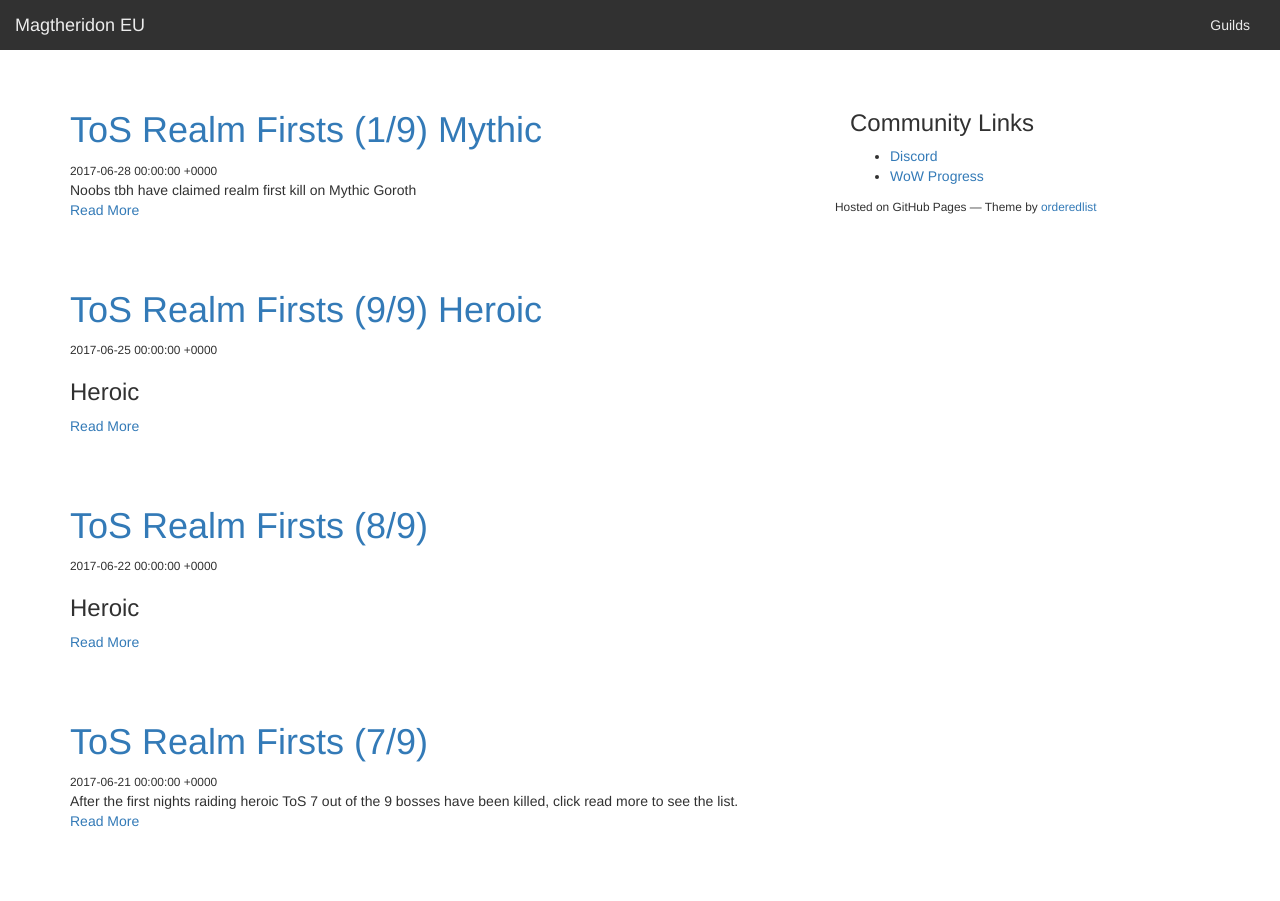
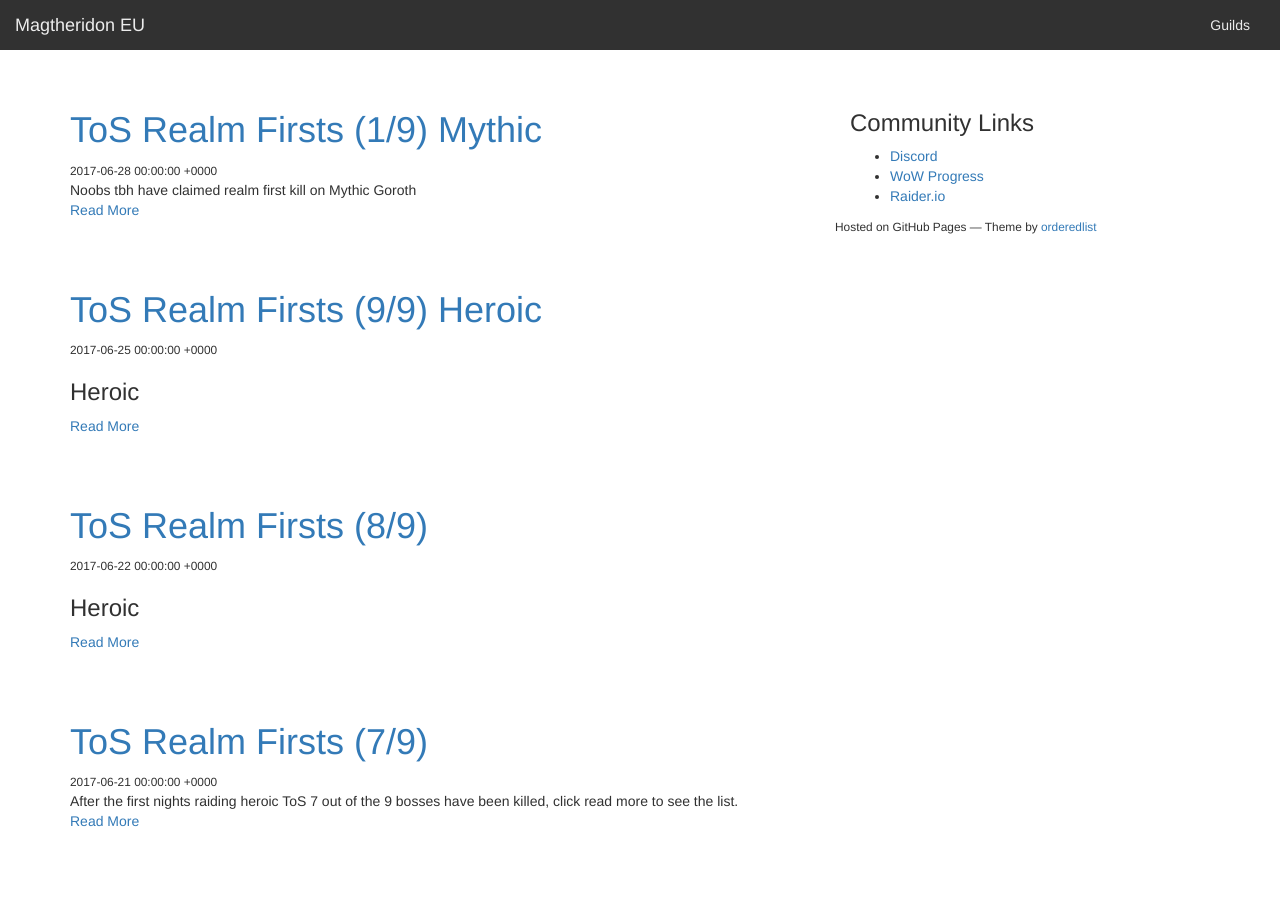
Before and after one commit to MagtheridonEU/magtheridoneu.github.io, a Jekyll site: the page built from index.html, in a window 1280 px wide. Built offline with Jekyll 4.4.1, drawn with Linux system fonts in a browser that asks for light colours; nearby versions of some CDN libraries; a script that is not in the unit is left out.

Commit message:
Update sidebar.html

```diff
--- a/_includes/sidebar.html
+++ b/_includes/sidebar.html
@@ -1,5 +1,6 @@
 <h3>Community Links</h3>
 <ul>
-<li><a href="https://discordapp.com/invite/KvdhrmB">Discord</a></li>
-<li><a href="https://www.wowprogress.com/pve/eu/magtheridon">WoW Progress</a></li>
+  <li><a href="https://discordapp.com/invite/KvdhrmB" target="_blank" rel="nofollow">Discord</a></li>
+  <li><a href="https://www.wowprogress.com/pve/eu/magtheridon" target="_blank" rel="nofollow">WoW Progress</a></li>
+  <li><a href="http://raider.io/tomb-of-sargeras/realm-rankings/eu/magtheridon/mythic" target="_blank" rel="nofollow">Raider.io</a></li>
 </ul>
```
